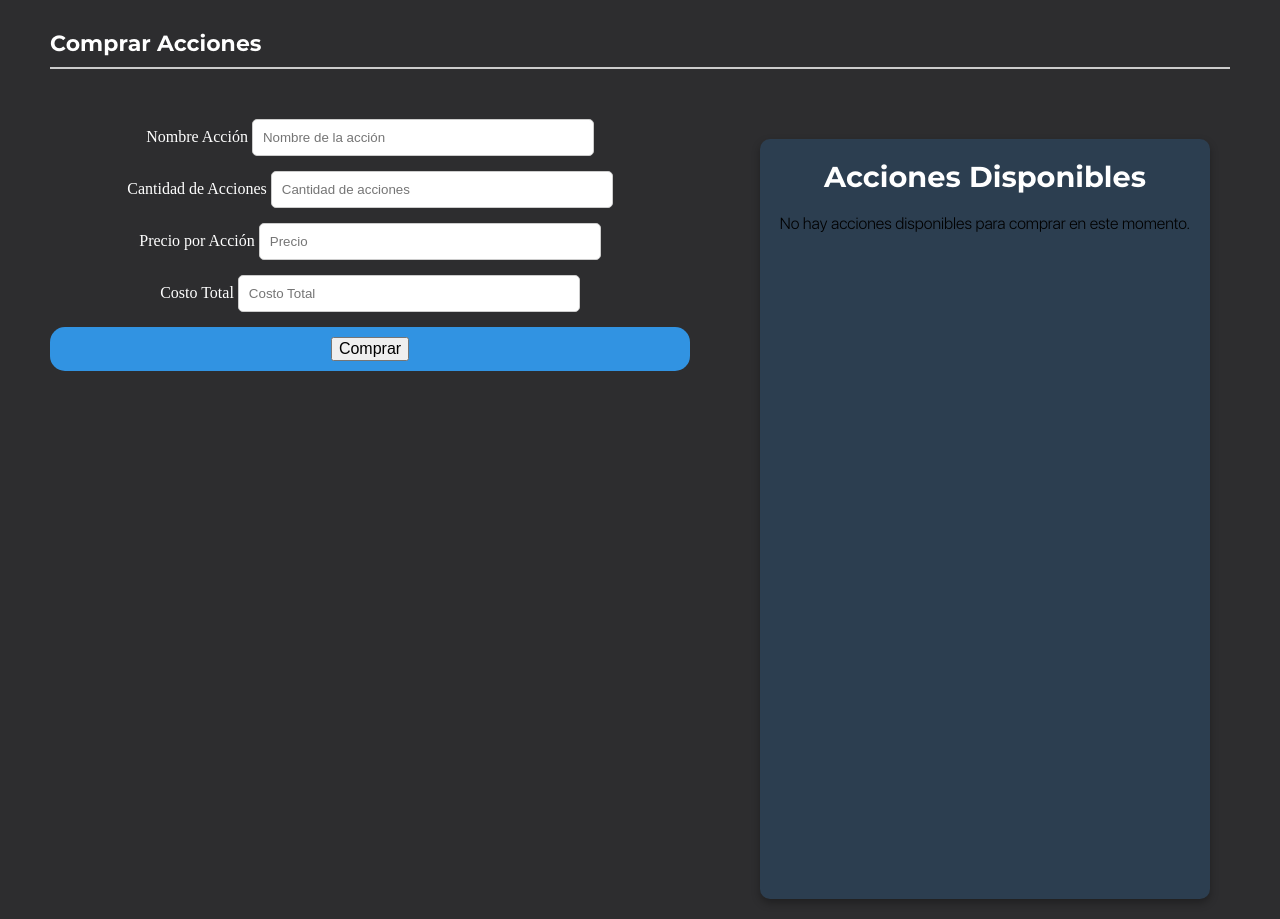
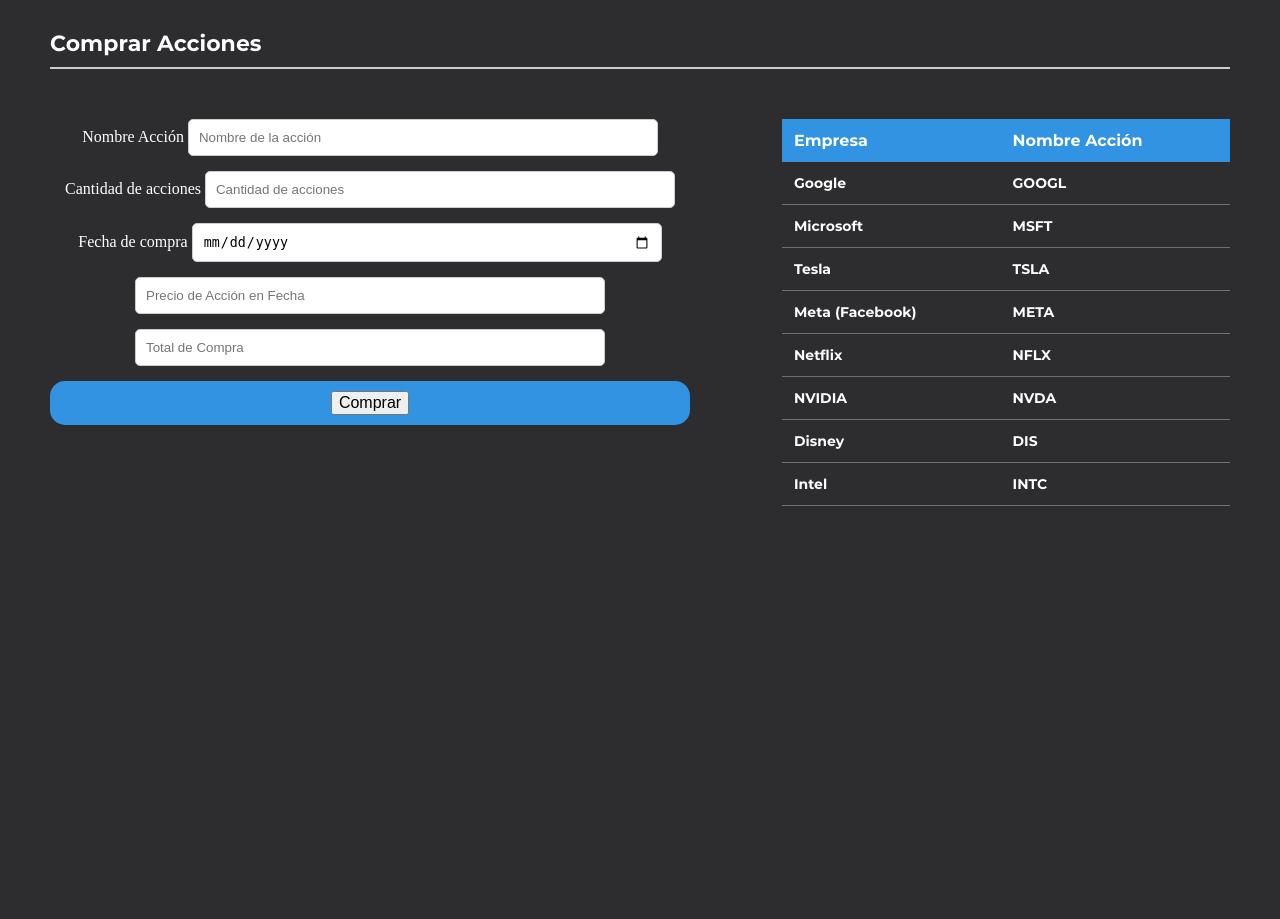
Before and after one commit to joeDeef/stock-track, a Django app: page /compras/ in a window 1280 px wide. Shown: the part 50-969 px from the top of the page. Run offline with Django 5.2, Linux system fonts and the light colour scheme.

Commit message:
feat: Calculo de precio de accion y costo total de compra

```diff
--- a/src/compras/urls.py
+++ b/src/compras/urls.py
@@ -7,4 +7,5 @@
 urlpatterns = [
     path('', views.compras, name='compras'),
     path('comprar/', views.comprar_accion, name='comprar_accion'),
+    path('api/precio_accion', views.obtener_precio_accion, name='obtener_precio_accion'),
 ]
--- a/src/compras/views.py
+++ b/src/compras/views.py
@@ -3,6 +3,7 @@
 from django.contrib import messages
 from django.shortcuts import redirect
 from compras.models import StockAPI, Accion
+from django.http import JsonResponse
 
 def compras(request):
     return render(request, 'comprar.html')
@@ -14,7 +15,6 @@
         nombre = request.POST.get('nombre')
         cantidad = int(request.POST.get('cantidad'))
         fecha_compra = request.POST.get('fecha_compra')  # Capturamos la fecha de compra
-        print(nombre)
 
         if not nombre or cantidad <= 0:
             messages.error(request, 'Por favor, ingrese un nombre válido y una cantidad mayor a 0.')
@@ -58,3 +58,14 @@
     for accion in acciones_disponibles:
         accion['precio_actual'] = round(accion['precio_actual'], 2)
     return render(request, 'comprar.html', {'acciones_disponibles': acciones_disponibles})
+
+def obtener_precio_accion(request):
+    fecha = request.GET.get("fecha")  # Fecha pasada en la URL, formato YYYY-MM-DD
+    ticker = request.GET.get("nombre_accion")  # Ticker de la acción, puedes obtenerlo desde el request si es necesario
+
+    # Usamos el método de StockAPI para obtener el precio de la acción en la fecha proporcionada
+    try:
+        precio = StockAPI.obtener_precio_accion_en_fecha(ticker, fecha)  # Ajusta esto a tu lógica
+        return JsonResponse({"precio": precio})
+    except Exception as e:
+        return JsonResponse({"error": str(e)}, status=400)
--- /dev/null
+++ b/src/static/js/compras.js
@@ -0,0 +1,51 @@
+document.addEventListener("DOMContentLoaded", () => {
+    const btnComprar = document.getElementById("btn-comprar");
+    const cantidad = document.getElementById("cantidad");
+    const fechaCompra = document.getElementById("fecha_compra");
+    const nombreAccion = document.getElementById("nombre");
+    const precioAccion = document.getElementById("precio_accion");
+    const totalCompra = document.getElementById("total_compra");
+
+    // Función para obtener el precio de la acción en una fecha
+    const obtenerPrecioAccion = async (fecha, nombreAccion) => {
+        try {
+            const response = await fetch(`/compras/api/precio_accion?fecha=${fecha}&nombre_accion=${nombreAccion}`);
+            if (!response.ok) {
+                throw new Error("Error al obtener el precio de la acción");
+            }
+            const data = await response.json();
+            return data.precio;  // Suponiendo que el JSON contiene un campo "precio"
+        } catch (error) {
+            console.error(error);
+        }
+    };
+
+    // Función para actualizar los campos
+    const actualizarCampos = async () => {
+        // Borrar los valores de los campos no editables cuando uno de los campos editables cambie
+        precioAccion.value = "";
+        totalCompra.value = "";
+
+        const fecha = fechaCompra.value;
+        const cantidadAcciones = parseInt(cantidad.value, 10);
+        const nombre = nombreAccion.value.trim();
+
+        if (fecha && cantidadAcciones > 0 && nombre) {
+            const precio = await obtenerPrecioAccion(fecha, nombre);
+
+            if (precio) {
+                // Actualizar el primer campo no editable con el precio
+                precioAccion.value = `$${precio.toFixed(2)}`;
+
+                // Calcular el total
+                const total = precio * cantidadAcciones;
+                totalCompra.value = `$${total.toFixed(2)}`;
+            }
+        }
+    };
+
+    // Detectar cambios en los campos de cantidad, nombre o fecha
+    cantidad.addEventListener("input", actualizarCampos);
+    fechaCompra.addEventListener("input", actualizarCampos);
+    nombreAccion.addEventListener("input", actualizarCampos);
+});
--- a/src/static/js/seleccionarAcciones.js
+++ /dev/null
@@ -1,39 +0,0 @@
-document.addEventListener('DOMContentLoaded', function() {
-    const tableRows = document.querySelectorAll('.table-row');
-
-    function actualizarCostoTotal() {
-        const cantidad = parseInt(document.getElementById('cantidad').value);
-        const precio = parseFloat(document.getElementById('precio_accion').value);
-
-        // Tienen valores válidos
-        if (!isNaN(cantidad) && !isNaN(precio) && cantidad > 0 && precio > 0) {
-            const costoTotal = cantidad * precio;
-            document.getElementById('costo_total').value = costoTotal.toFixed(2);
-        } else {
-            // Si alguno de los campos está vacío o inválido, el costo total se coloca en blanco
-            document.getElementById('costo_total').value = '';
-        }
-    }
-
-    tableRows.forEach(row => {
-        // Agregamos un evento de clic a cada fila
-        row.addEventListener('click', function() {
-            tableRows.forEach(row => row.classList.remove('selected'));
-
-            row.classList.add('selected');
-
-            const nombre = row.getAttribute('data-nombre');
-            const empresa = row.getAttribute('data-empresa');
-            const precio = row.getAttribute('data-precio');
-
-            document.getElementById('nombre').value = nombre;
-            document.getElementById('cantidad').value = 1;
-            document.getElementById('precio_accion').value = precio;
-
-            actualizarCostoTotal();
-        });
-    });
-
-    document.getElementById('cantidad').addEventListener('input', actualizarCostoTotal);
-    document.getElementById('precio_accion').addEventListener('input', actualizarCostoTotal);
-});
--- a/src/static/styles/style.css
+++ b/src/static/styles/style.css
@@ -208,7 +208,7 @@
     border-radius: 5px;
 }
 .input-compra {
-    width: 50%; /* Ocupa todo el ancho del formulario */
+    width: 70%; /* Ocupa todo el ancho del formulario */
     padding: 10px;
     margin-bottom: 15px;
     border: 1px solid #ccc;
@@ -252,3 +252,45 @@
     background-color: #f44336; /* Rojo */
     color: white;
 }
+
+/* Contenedor de la tabla a la derecha */
+.acciones-disponibles {
+    margin-left: auto; /* Empuja la tabla hacia la derecha */
+    margin-right: 50px; /* Espacio adicional a la derecha si es necesario */
+    color: white;
+    width: 35%; /* Ajuste para que ocupe solo una parte del espacio */
+}
+
+/* Tabla */
+.tabla-acciones {
+    width: 100%;
+    border-collapse: collapse;
+    background-color: #2d2d2f; /* Fondo oscuro para la tabla */
+    border-radius: 8px; /* Bordes redondeados */
+    color: white;
+    font-family: 'MontserratBold', sans-serif; /* Usar la misma fuente que el resto de la página */
+}
+
+/* Cabeceras de la tabla */
+.tabla-acciones th {
+    padding: 12px;
+    text-align: left;
+    background-color: #3193e2; /* Color primario de la página */
+    color: white;
+    font-size: 16px;
+    font-weight: bold;
+}
+
+/* Filas de la tabla */
+.tabla-acciones td {
+    padding: 12px;
+    text-align: left;
+    border-bottom: 1px solid #707070; /* Línea divisoria sutil */
+    font-size: 14px;
+}
+
+/* Efecto hover */
+.tabla-acciones tr:hover {
+    background-color: #3b4561; /* Color más claro al pasar el ratón */
+    cursor: pointer;
+}
--- a/src/static/styles/tabla.css
+++ /dev/null
@@ -1,86 +0,0 @@
-.table-container {
-    max-width: 1200px;  /* Más ancho para más espacio */
-    margin: 20px auto;
-    border-radius: 10px;
-    overflow: hidden;
-    box-shadow: 0 4px 8px rgba(0, 0, 0, 0.3);
-    background-color: #2c3e50;  /* Fondo oscuro para la sección */
-    padding: 20px;
-}
-
-h2 {
-    color: white;  /* Título blanco para resaltar */
-    text-align: center;
-    font-size: 1.8em;
-    margin-bottom: 20px;
-}
-
-.table {
-    width: 100%;
-    border-collapse: collapse;
-}
-
-.table-row {
-    display: flex;
-    align-items: center;
-    padding: 15px;
-    border-bottom: 1px solid #444;
-    background-color: #34495e;
-    transition: background-color 0.3s ease;  /* Para efectos de hover */
-}
-
-.table-row:hover {
-    background-color: #1abc9c;  /* Cambia el color de fondo al pasar el mouse */
-}
-
-.table-row:last-child {
-    border-bottom: none;
-}
-
-.icon {
-    width: 60px;  /* Mayor tamaño para la imagen */
-    height: 60px;
-    margin-right: 15px;
-    border-radius: 50%;
-    overflow: hidden;
-}
-
-.info {
-    flex: 1;
-    color: white;
-}
-
-.symbol {
-    font-size: 1.5em;
-    font-weight: bold;
-}
-
-.company {
-    font-size: 1em;
-    color: #ecf0f1;
-}
-
-.price {
-    display: flex;
-    align-items: center;
-    color: #ecf0f1;
-}
-
-.price-symbol {
-    font-size: 1.4em;
-    margin-right: 5px;
-}
-
-.price-value {
-    font-size: 1.4em;
-    font-weight: bold;
-}
-
-.price-value, .price-symbol {
-    color: #ecf0f1;  /* Color blanco para el precio */
-}
-
-.table-row.selected {
-    background-color: #3498db; /* Cambia el color de fondo al seleccionar */
-    color: white;
-}
--- a/src/templates/comprar.html
+++ b/src/templates/comprar.html
@@ -6,7 +6,6 @@
     <title>Comprar Acciones</title>
     {% load static %}
     <link rel="stylesheet" href="{% static 'styles/style.css' %}">
-    <link rel="stylesheet" href="{% static 'styles/tabla.css' %}">
 </head>
 <body>
 
@@ -18,65 +17,93 @@
         </h3>
     </div>
 
-    <script src="{% static 'js/seleccionarAcciones.js' %}"></script>
-
     <section class="container-compra d-flex color-cuatro pt-5">
         <!-- Columna Izquierda: Formulario de Compra -->
         <form class="info-login flex-column pl-5" method="POST" action="{% url 'compras:comprar_accion' %}">
             {% csrf_token %}
-            <div>
-                <!-- Nombre de la acción -->
+            <div class="campo">
                 <label for="nombre" style="color: white;">Nombre Acción</label>
-                <input type="text" name="nombre" id="nombre" class="input-compra" placeholder="Nombre de la acción" required readonly>
-                <br>
-                <!-- Cantidad de acciones -->
-                <label for="cantidad" style="color: white;">Cantidad de Acciones</label>
+                <input type="text" name="nombre" id="nombre" class="input-compra" placeholder="Nombre de la acción" required>
+            </div>
+            <div class="campo">
+                <label for="cantidad" style="color: white;">Cantidad de acciones</label>
                 <input type="number" name="cantidad" id="cantidad" class="input-compra" placeholder="Cantidad de acciones" min="1" required>
-                <br>
-                <!-- Precio por acción -->
-                <label for="precio_accion" style="color: white;">Precio por Acción</label>
-                <input type="text" name="precio_accion" id="precio_accion" class="input-compra" placeholder="Precio" readonly>
-                <br>
-                <!-- Costo Total -->
-                <label for="costo_total" style="color: white;">Costo Total</label>
-                <input type="text" name="costo_total" id="costo_total" class="input-compra" placeholder="Costo Total" readonly>
             </div>
+            <div class="campo">
+                <label for="fecha_compra" style="color: white;">Fecha de compra</label>
+                <input type="date" name="fecha_compra" id="fecha_compra" class="input-compra" placeholder="Fecha de compra" required>
+            </div>
+
+            <!-- Nuevos campos no editables -->
+            <div class="campo">
+                <input type="text" id="precio_accion" class="input-compra" placeholder="Precio de Acción en Fecha" readonly>
+            </div>
+            <div class="campo">
+                <input type="text" id="total_compra" class="input-compra" placeholder="Total de Compra" readonly>
+            </div>
+
             <div class="boton color-primario color-basico-fw pa-1">
-                <button type="submit" class="color-basico-fb f-b">Comprar</button>
+                <button type="submit" id="btn-comprar" class="color-basico-fb f-b">Comprar</button>
             </div>
         </form>
 
-        <!-- Columna Derecha: Acciones -->
-        <div class="table-container">
-            <h2>Acciones Disponibles</h2>
-            {% if acciones_disponibles %}
-            <div class="table">
-                {% for accion in acciones_disponibles %}
-                <div class="table-row"
-                     data-nombre="{{ accion.nombre }}"
-                     data-empresa="{{ accion.empresa }}"
-                     data-precio="{{ accion.precio_actual }}">
-                    <div class="info">
-                        {% if accion.imagen %}
-                        <img src="{{ accion.imagen.url }}" alt="{{ accion.nombre }}" class="accion-imagen">
-                        {% endif %}
-                        <div class="symbol">{{ accion.nombre }}</div>
-                        <div class="company">{{ accion.empresa }}</div>
-                    </div>
-                    <div class="price">
-                        <span class="price-symbol">$</span>
-                        <span class="price-value">{{ accion.precio_actual }}</span>
-                    </div>
-                </div>
-                {% endfor %}
-            </div>
-            {% else %}
-            <p>No hay acciones disponibles para comprar en este momento.</p>
-            {% endif %}
+        <!-- Columna Derecha: Tabla con empresas y acciones -->
+        <div class="acciones-disponibles">
+            <table class="tabla-acciones">
+                <thead>
+                    <tr>
+                        <th>Empresa</th>
+                        <th>Nombre Acción</th>
+                    </tr>
+                </thead>
+                <tbody>
+                    <tr onclick="agregarNombreAccion('GOOGL')">
+                        <td>Google</td>
+                        <td>GOOGL</td>
+                    </tr>
+                    <tr onclick="agregarNombreAccion('MSFT')">
+                        <td>Microsoft</td>
+                        <td>MSFT</td>
+                    </tr>
+                    <tr onclick="agregarNombreAccion('TSLA')">
+                        <td>Tesla</td>
+                        <td>TSLA</td>
+                    </tr>
+                    <tr onclick="agregarNombreAccion('META')">
+                        <td>Meta (Facebook)</td>
+                        <td>META</td>
+                    </tr>
+                    <tr onclick="agregarNombreAccion('NFLX')">
+                        <td>Netflix</td>
+                        <td>NFLX</td>
+                    </tr>
+                    <tr onclick="agregarNombreAccion('NVDA')">
+                        <td>NVIDIA</td>
+                        <td>NVDA</td>
+                    </tr>
+                    <tr onclick="agregarNombreAccion('DIS')">
+                        <td>Disney</td>
+                        <td>DIS</td>
+                    </tr>
+                    <tr onclick="agregarNombreAccion('INTC')">
+                        <td>Intel</td>
+                        <td>INTC</td>
+                    </tr>
+                </tbody>
+            </table>
         </div>
+
     </section>
 
     {% include 'mensajes.html' %}
+    <script src="{% static 'js/compras.js' %}"></script>
     <script src="{% static 'js/mensajes.js' %}"></script>
+
+    <script>
+        // Función para seleccionar una acción de la tabla
+        function agregarNombreAccion(ticker) {
+            document.getElementById('nombre').value = ticker; // Coloca el ticker en el campo "nombre"
+        }
+    </script>
 </body>
 </html>
```
Also changed, not shown: src/db.sqlite3.
